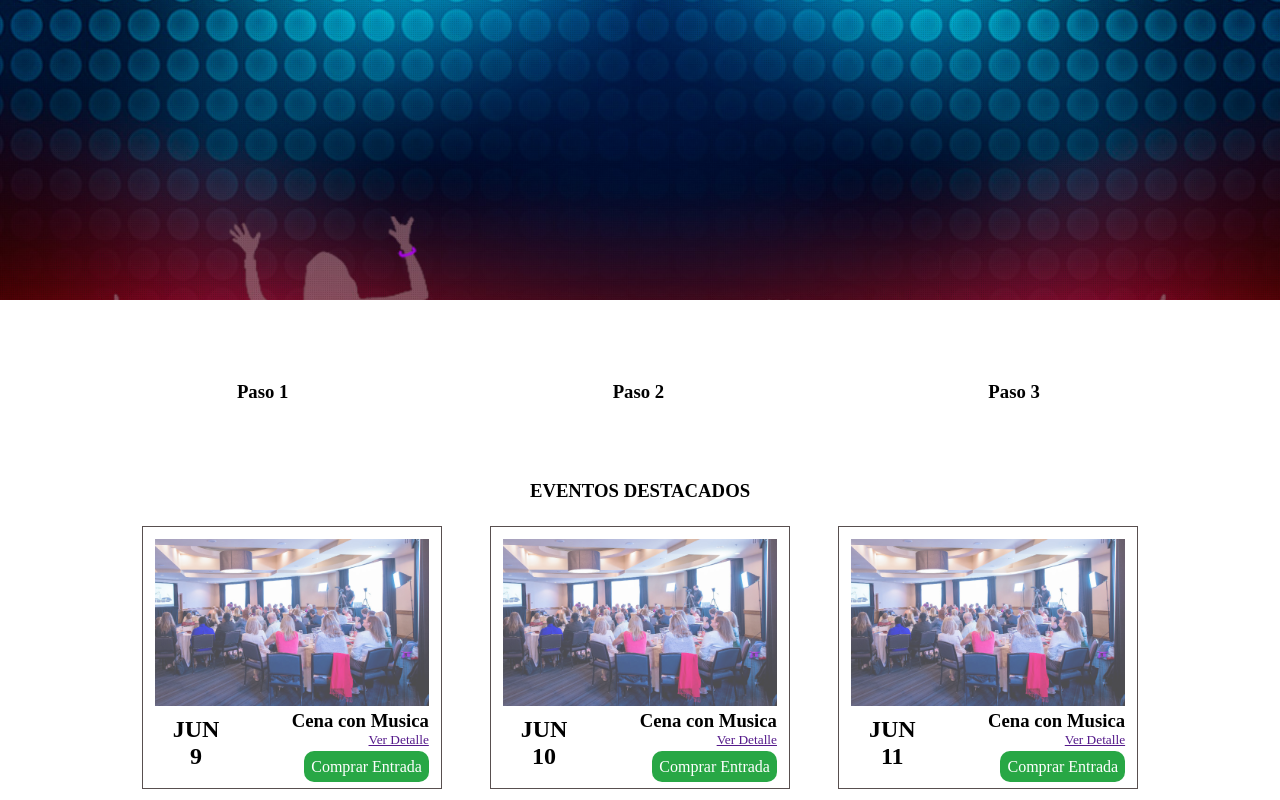
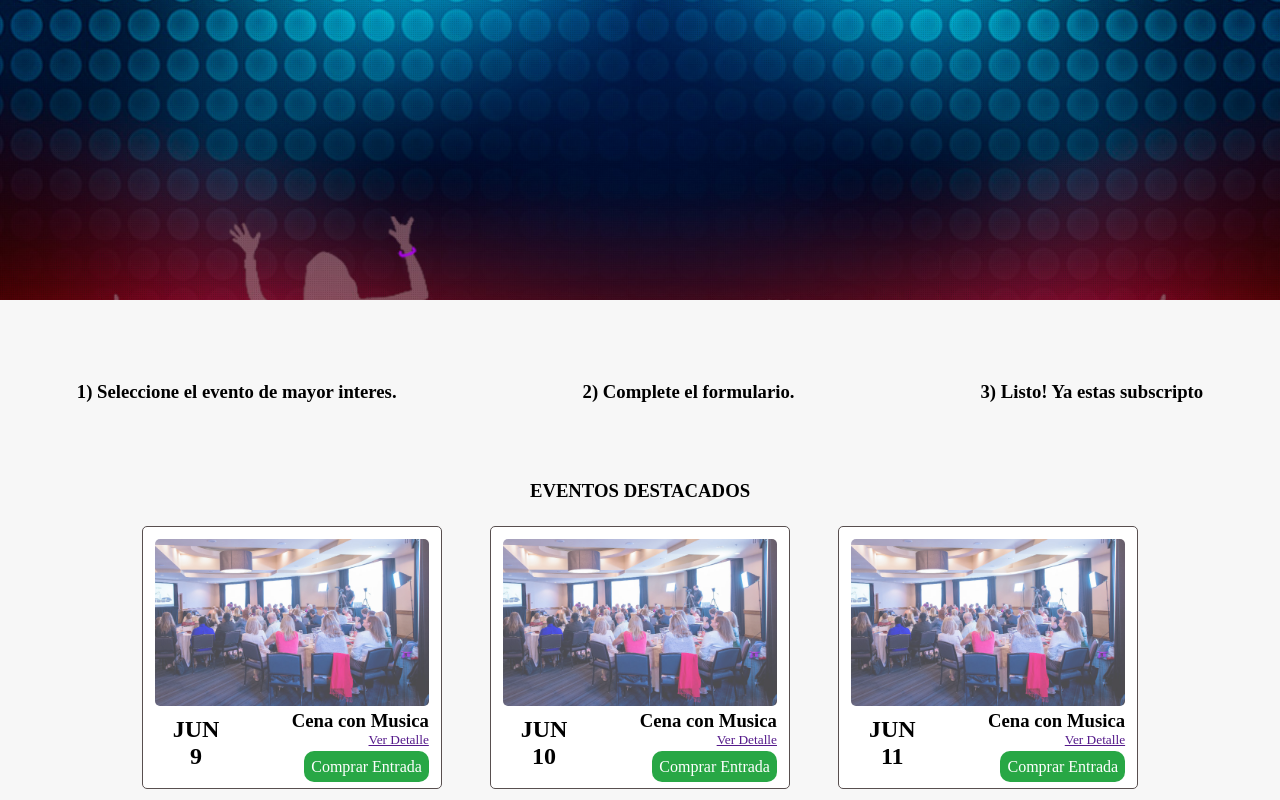
Before and after one commit to agusFranco/TPFinalWeb, a plain HTML site: page index.html in a window 1280 px wide. Shown: the top 800 px of the page. Drawn offline with Linux system fonts and the light colour scheme.

Commit message:
Cambios index

```diff
--- a/estilos/index-main.css
+++ b/estilos/index-main.css
@@ -1,4 +1,9 @@
+@import "./reset.css";
 @import "./flex-styles.css";
+
+main {
+  background-color: #f7f7f7;
+}
 
 .slider-img {
   height: 300px;
@@ -11,10 +16,8 @@
   padding: 3%;
 }
 
-.step-section article {
-  display: inline-block;
-  text-align: center;
-  width: 33%;
+.step-article {
+
 }
 
 .starred-events-section {
@@ -32,12 +35,15 @@
   width: 300px;
   border: 1px solid rgb(88, 79, 79);
   box-sizing: border-box;
+  background-color: white;
+  border-radius: 5px;
 }
 
 .event-img {
   width: 100%;
   object-fit: cover;
   opacity: 0.7;
+  border-radius: 5px;
 }
 
 .event-card-date {
--- a/index.html
+++ b/index.html
@@ -7,7 +7,6 @@
     <meta http-equiv="X-UA-Compatible" content="ie=edge">
     <title>Trabajo Practico</title>
 
-    <link rel="stylesheet" href="estilos/styles.css">
     <link rel="stylesheet" href="estilos/index-main.css">
 </head>
 
@@ -23,15 +22,17 @@
         </section>
 
         <section class="step-section">
+            <section class="flex row wrap between">
                 <article class="step-article">
-                <h3>Paso 1</span>
+                    <h3>1) Seleccione el evento de mayor interes.</span>
                 </article>
                 <article class="step-article">
-                <h3>Paso 2</span>
+                    <h3>2) Complete el formulario.</span>
                 </article>
                 <article class="step-article">
-                <h3>Paso 3</span>
+                    <h3>3) Listo! Ya estas subscripto</span>
                 </article>
+            </section>
         </section>
 
         <section class="starred-events-section">
```
Also changed, not shown: estilos/reset.css (renamed from estilos/styles.css). Lines whose indentation alone changed are shown as unchanged.
